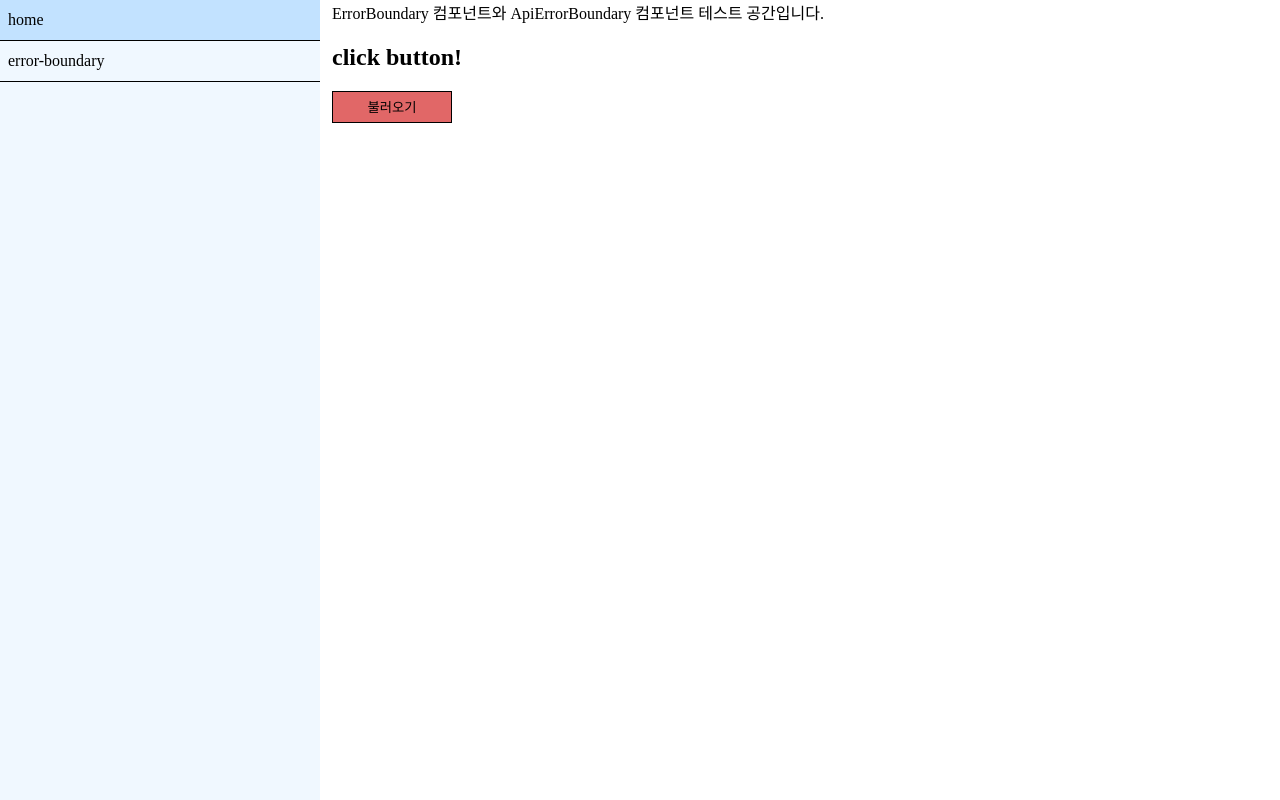
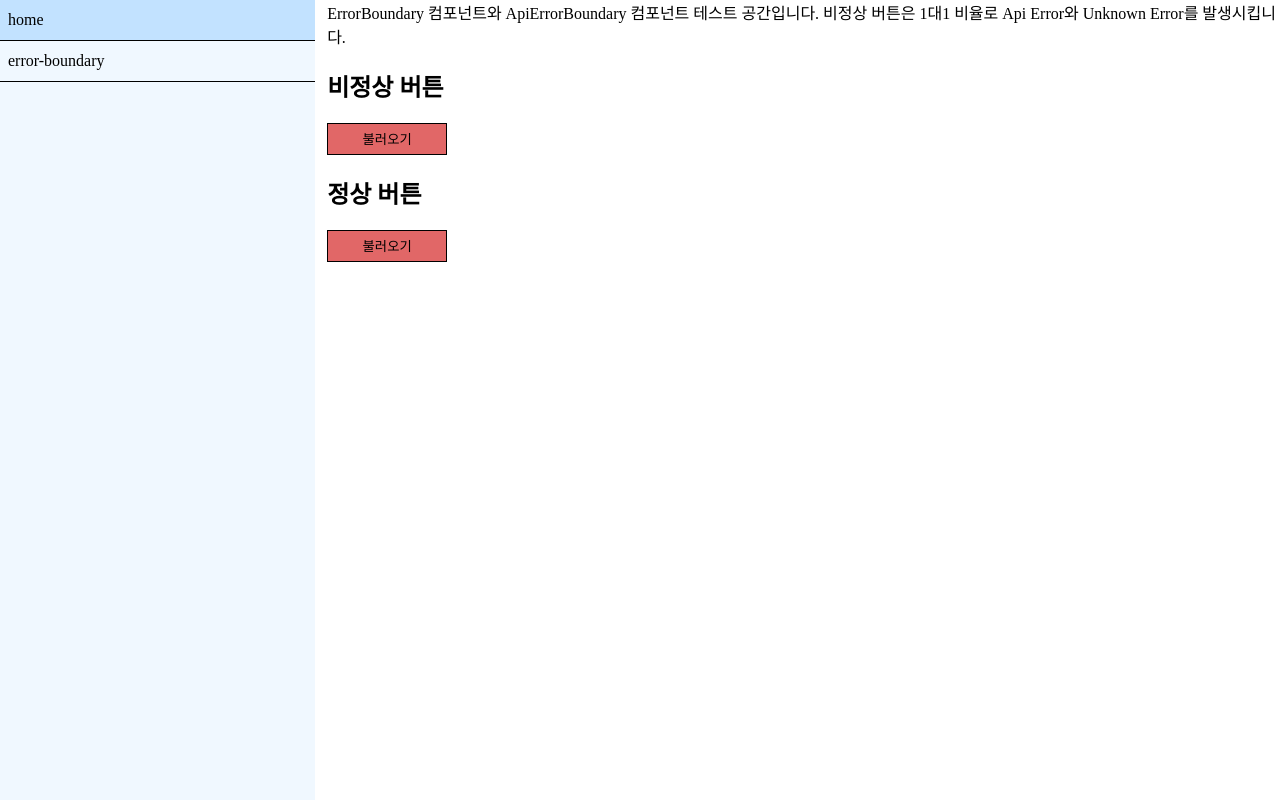
Before and after one commit to semnil5202/my-playground, a React app: page /error-boundary in a window 1280 px wide. Built offline with nearby package versions, Linux system fonts and the light colour scheme.

Commit message:
feat: ErrorBoundary 1.0.0

```diff
--- a/src/pages/ErrorBoundaryPage/components/ApiErrorBoundary.tsx
+++ b/src/pages/ErrorBoundaryPage/components/ApiErrorBoundary.tsx
@@ -1,69 +1,89 @@
 import { Component, ErrorInfo, ReactNode } from 'react';
+import ApiError from '../../../utils/ApiError';
 import RetryFetch from './RetryFetch';
-import { ApiErrorType } from '../types/util';
 
 interface Props {
   children: ReactNode;
   fallback?: ReactNode;
 }
 
-interface State {
-  shouldHandleError: boolean;
-  shouldRethrowError: boolean;
-  error: ApiErrorType | null;
-}
+type State =
+  | {
+      error: null;
+      errorDetail: null;
+    }
+  | {
+      error: Error;
+      errorDetail: null;
+    }
+  | {
+      error: ApiError;
+      errorDetail: 'client' | 'server' | 'unauthorized';
+    };
 
 export default class ApiErrorBoundary extends Component<Props, State> {
   constructor(props: Props) {
     super(props);
-    this.state = {
-      shouldHandleError: false,
-      shouldRethrowError: false,
+    this.state = this.initErrorBoundaryState();
+  }
+
+  initErrorBoundaryState() {
+    return {
       error: null,
+      errorDetail: null,
     };
   }
 
-  static getDerivedStateFromError(error: ApiErrorType): State {
-    if (error instanceof Error) {
-      console.log('here');
-      return {
-        shouldHandleError: true,
-        shouldRethrowError: false,
-        error,
-      };
-    }
-    if (error.status >= 400) {
-      return {
-        shouldHandleError: true,
-        shouldRethrowError: false,
-        error,
-      };
+  static getDerivedStateFromError(error: Error): State {
+    if (error instanceof ApiError) {
+      if (error.status >= 500) {
+        return {
+          error,
+          errorDetail: 'server',
+        };
+      }
+
+      if (error.status >= 400) {
+        return {
+          error,
+          errorDetail: 'client',
+        };
+      }
     }
 
     return {
-      shouldHandleError: false,
-      shouldRethrowError: true,
       error,
+      errorDetail: null,
     };
   }
 
-  componentDidCatch(error: Error, errorInfo: ErrorInfo): void {}
-
-  initErrorBoundaryState() {
-    this.setState({
-      shouldHandleError: false,
-      shouldRethrowError: false,
-      error: null,
-    });
+  componentDidCatch(error: Error, errorInfo: ErrorInfo): void {
+    console.log(error, errorInfo);
   }
 
   render() {
-    console.log('ErrorBoundary Rendering');
-
-    if (this.state.shouldHandleError) {
-      return <RetryFetch onClickRetry={() => this.initErrorBoundaryState()} />;
+    if (!this.state.error && !this.state.errorDetail) {
+      return this.props.children;
     }
 
-    return this.props.children;
+    if (this.state.errorDetail === 'client') {
+      return (
+        <RetryFetch
+          errorCase={this.state.errorDetail}
+          onClickRetry={() => this.setState(this.initErrorBoundaryState())}
+        />
+      );
+    }
+
+    if (this.state.errorDetail === 'server') {
+      return (
+        <RetryFetch
+          errorCase={this.state.errorDetail}
+          onClickRetry={() => this.setState(this.initErrorBoundaryState())}
+        />
+      );
+    }
+
+    throw new Error('unknown error');
   }
 }
--- a/src/pages/ErrorBoundaryPage/components/GlobalErrorBoundary.tsx
+++ b/src/pages/ErrorBoundaryPage/components/GlobalErrorBoundary.tsx
@@ -1,5 +1,5 @@
 import { Component, ErrorInfo, ReactNode } from 'react';
-import { ApiErrorType } from '../types/util';
+import ApiError from '../../../utils/ApiError';
 
 interface Props {
   children: ReactNode;
@@ -7,62 +7,43 @@ interface Props {
 }
 
 interface State {
-  shouldHandleError: boolean;
-  shouldRethrowError: boolean;
-  error: ApiErrorType | null;
+  error: null | unknown;
 }
 
 export default class GlobalErrorBoundary extends Component<Props, State> {
   constructor(props: Props) {
     super(props);
-    this.state = {
-      shouldHandleError: false,
-      shouldRethrowError: false,
+    this.state = this.initErrorBoundaryState();
+  }
+
+  initErrorBoundaryState() {
+    return {
       error: null,
     };
   }
 
-  static getDerivedStateFromError(error: ApiErrorType): State {
-    if (error instanceof Error) {
-      console.log('Global here');
-      return {
-        shouldHandleError: true,
-        shouldRethrowError: false,
-        error,
-      };
-    }
-    if (error.status >= 400) {
-      return {
-        shouldHandleError: true,
-        shouldRethrowError: false,
-        error,
-      };
-    }
-
+  static getDerivedStateFromError(error: ApiError): State {
     return {
-      shouldHandleError: false,
-      shouldRethrowError: true,
       error,
     };
   }
 
-  componentDidCatch(error: Error, errorInfo: ErrorInfo): void {}
-
-  initErrorBoundaryState() {
-    this.setState({
-      shouldHandleError: false,
-      shouldRethrowError: false,
-      error: null,
-    });
+  componentDidCatch(error: Error, errorInfo: ErrorInfo): void {
+    console.log(error, errorInfo);
   }
 
   render() {
-    console.log('Global ErrorBoundary Rendering');
-
-    if (this.state.shouldHandleError) {
-      return <p>Global ErrorBoundary</p>;
+    if (!this.state.error) {
+      return this.props.children;
     }
 
-    return this.props.children;
+    return (
+      <>
+        <h2>Global ErrorBoundary Activated</h2>
+        <button onClick={() => this.setState(this.initErrorBoundaryState())}>
+          Retry
+        </button>
+      </>
+    );
   }
 }
--- a/src/pages/ErrorBoundaryPage/components/PostContainer.tsx
+++ b/src/pages/ErrorBoundaryPage/components/PostContainer.tsx
@@ -1,30 +1,49 @@
 import { css } from '@emotion/react';
-import { useEffect, useState } from 'react';
-import { Posts } from '../types/util';
+import { useState } from 'react';
+import { Posts } from '../types';
 import customFetch from '../../../apis/customFetch';
+import ApiError from '../../../utils/ApiError';
 
-export default function PostContainer() {
+type StatusType = null | Promise<void> | ApiError;
+
+export default function PostContainer({
+  url,
+  explanation,
+}: {
+  url: string;
+  explanation: string;
+}) {
   const [posts, setPosts] = useState<Posts[] | null>(null);
-  const [isError, setIsError] = useState<Error | null>(null);
+  const [status, setStatus] = useState<StatusType>(null);
 
   const onClickGetPosts = async () => {
     try {
-      const postsData = await customFetch.get<Posts[]>(
-        'https://jsonplaceholder.typicode.com/pos1ts',
-        { abort: true }
+      setStatus(
+        new Promise((resolve) => {
+          resolve();
+        })
       );
+
+      const postsData = await customFetch.get<Posts[]>(url, {
+        abort: true,
+      });
+
+      setStatus(null);
       setPosts(postsData);
     } catch (e) {
-      setIsError(new Error('error'));
+      const error = e as ApiError;
+      setStatus(error);
     }
   };
 
-  if (isError) throw isError;
+  if (status instanceof Promise) throw status;
+  if (status && status instanceof ApiError)
+    throw Math.random() > 0.5 ? status : new Error('unknown Error');
 
   if (!posts)
     return (
       <div>
-        <h2>click button!</h2>
+        <h2>{explanation}</h2>
         <button
           css={css`
             text-align: center;
@@ -47,8 +66,8 @@ export default function PostContainer() {
   if (posts.length === 0) return <div>temp</div>;
 
   return (
-    <section>
-      <h2>click button!</h2>
+    <>
+      <h2>{explanation}</h2>
       <button
         css={css`
           text-align: center;
@@ -65,9 +84,11 @@ export default function PostContainer() {
       >
         처음으로
       </button>
-      {posts.map((post) => (
-        <p key={post.id}>{post.title}</p>
-      ))}
-    </section>
+      <section>
+        {posts.map((post) => (
+          <p key={post.id}>{post.title}</p>
+        ))}
+      </section>
+    </>
   );
 }
--- a/src/pages/ErrorBoundaryPage/components/RetryFetch.tsx
+++ b/src/pages/ErrorBoundaryPage/components/RetryFetch.tsx
@@ -1,12 +1,13 @@
 interface Props {
+  errorCase: string;
   onClickRetry: () => void;
 }
 
-export default function RetryFetch({ onClickRetry }: Props) {
+export default function RetryFetch({ errorCase, onClickRetry }: Props) {
   return (
     <>
-      <h3>잠시 후 다시 시도해주세요.</h3>
-      <p>데이터를 가져오는데 실패했습니다.</p>
+      <h3>{errorCase} 오류 입니다.</h3>
+      <p>데이터를 가져오는데 실패했습니다. 잠시 후 다시 시도해주세요.</p>
       <button onClick={onClickRetry}>다시 시도</button>
     </>
   );
--- a/src/pages/ErrorBoundaryPage/index.tsx
+++ b/src/pages/ErrorBoundaryPage/index.tsx
@@ -3,14 +3,23 @@ import GlobalErrorBoundary from './components/GlobalErrorBoundary';
 import PostContainer from './components/PostContainer';
 import { Suspense } from 'react';
 
+const ERROR_URL = 'https://jsonplaceholder.typicode.com/postserror';
+const NORMAL_URL = 'https://jsonplaceholder.typicode.com/posts';
+
 export default function ErrorBoundary() {
   return (
     <div>
       ErrorBoundary 컴포넌트와 ApiErrorBoundary 컴포넌트 테스트 공간입니다.
+      비정상 버튼은 1대1 비율로 Api Error와 Unknown Error를 발생시킵니다.
       <GlobalErrorBoundary>
-        <ApiErrorBoundary fallback={<p>error</p>}>
-          <Suspense fallback={<div>loading</div>}>
-            <PostContainer />
+        <ApiErrorBoundary>
+          <Suspense fallback={<div>loading...</div>}>
+            <PostContainer url={ERROR_URL} explanation={'비정상 버튼'} />
+          </Suspense>
+        </ApiErrorBoundary>
+        <ApiErrorBoundary>
+          <Suspense fallback={<div>loading...</div>}>
+            <PostContainer url={NORMAL_URL} explanation={'정상 버튼'} />
           </Suspense>
         </ApiErrorBoundary>
       </GlobalErrorBoundary>
--- a/src/pages/ErrorBoundaryPage/types/util.ts
+++ b/src/pages/ErrorBoundaryPage/types/index.ts
@@ -1,8 +1,3 @@
-export interface ApiErrorType {
-  name: string;
-  status: number;
-}
-
 export interface Posts {
   userId: number;
   id: number;
```
